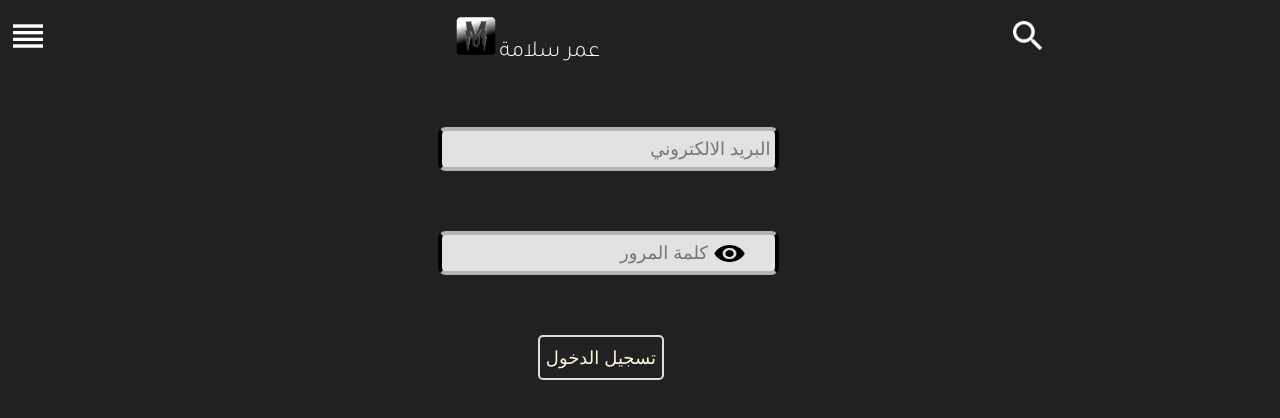
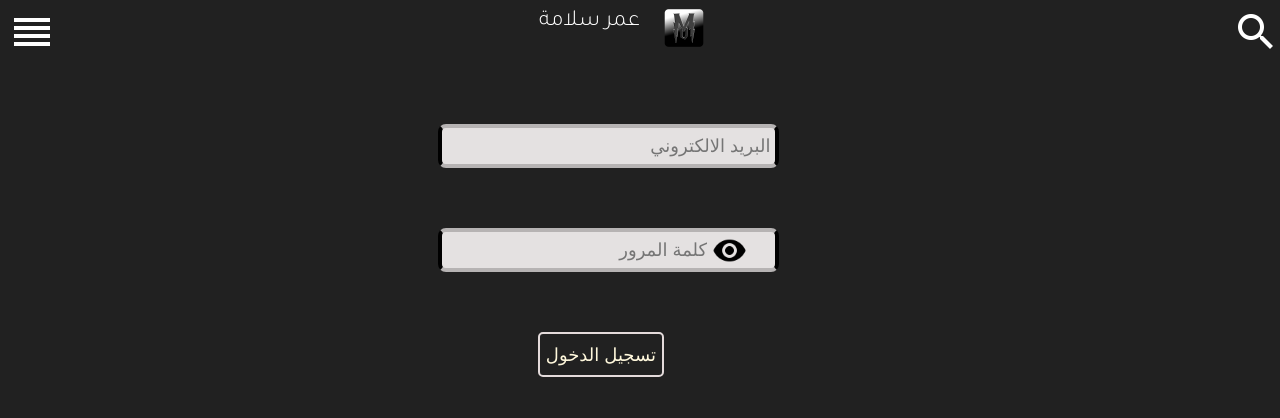
Before and after one commit to 3mar00/omar, a plain HTML site: page index.html in a window 1280 px wide. Drawn offline with Linux system fonts and the light colour scheme.

Commit message:
Add files via upload

```diff
--- a/b.css
+++ b/b.css
@@ -1,4 +1,4 @@
-div{
+form div{
     background-color:#e4e1e1;
     color:#fafaff;
     width:40%;
@@ -23,16 +23,20 @@ div{
     border-style:solid;
     font-size:18px;
 }
-img{
+.img{
   width:40px;
   height:40px;
+  position:absolute;
+  right:45%;
 }
 
 .imgl{
-margin:0 32% 0 0;
+position:relative;
 }
 .imgs{
-    margin:0 0  0 32% ;
+    position:absolute;
+
+    right:0px;
 }
 form{
     margin:0 0 0 34%;
@@ -47,12 +51,12 @@ body{
     width:97%;
 }
 .imagep{
-    width:10%;
-    height:75%;
     float:left;
     display:flex;
     align-items:center;
     justify-content: center;
+    width:35px;
+    height:35px;
 }
 .b{
 
@@ -71,6 +75,8 @@ body{
     clear:left;
 }
 span{
+    position:absolute;
+    right:50%;
     margin-bottom:15px;
     color:#ffffff;
     font-size:23px;
--- a/index.html
+++ b/index.html
@@ -7,14 +7,17 @@
 <link rel="preconnect" href="https://fonts.gstatic.com" crossorigin>
 <link href="https://fonts.googleapis.com/css2?family=Tajawal:wght@300&display=swap" rel="stylesheet">
 </head>
+
+
 <body>
 
 
-    <p> <img src="lis.png" alt="faild" class="imgl">
+    <div> <img src="lis.png" alt="faild" class="imgl">
 
-        <img src="logo.png" alt="faild">
+        <img src="logo.png" alt="faild" class="img">
         <span>عمر سلامة</span>
-        <img src="se (1).png" class="imgs"></p>
+        <img src="se (1).png" class="imgs">
+    </div>
 
 
     <form>
```
